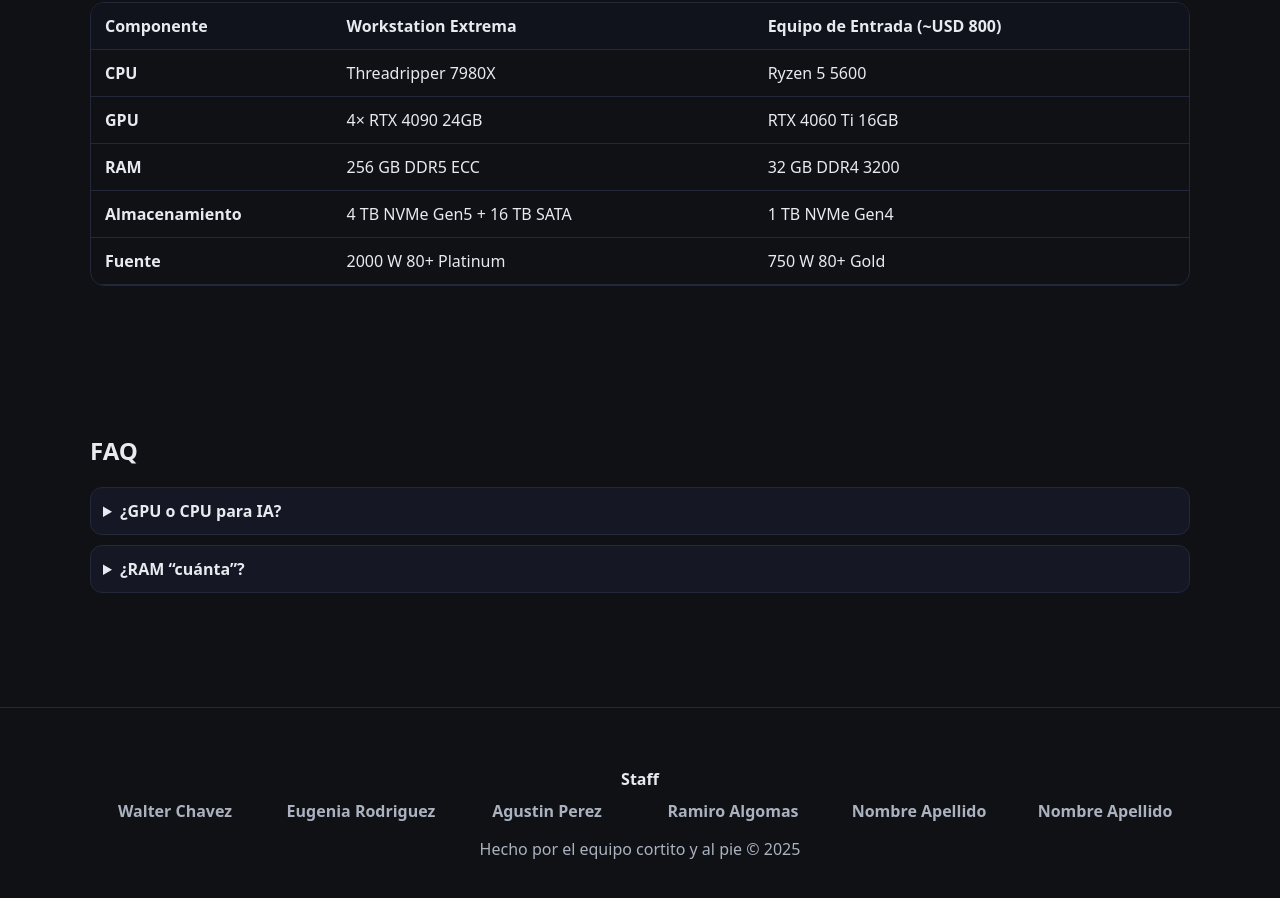
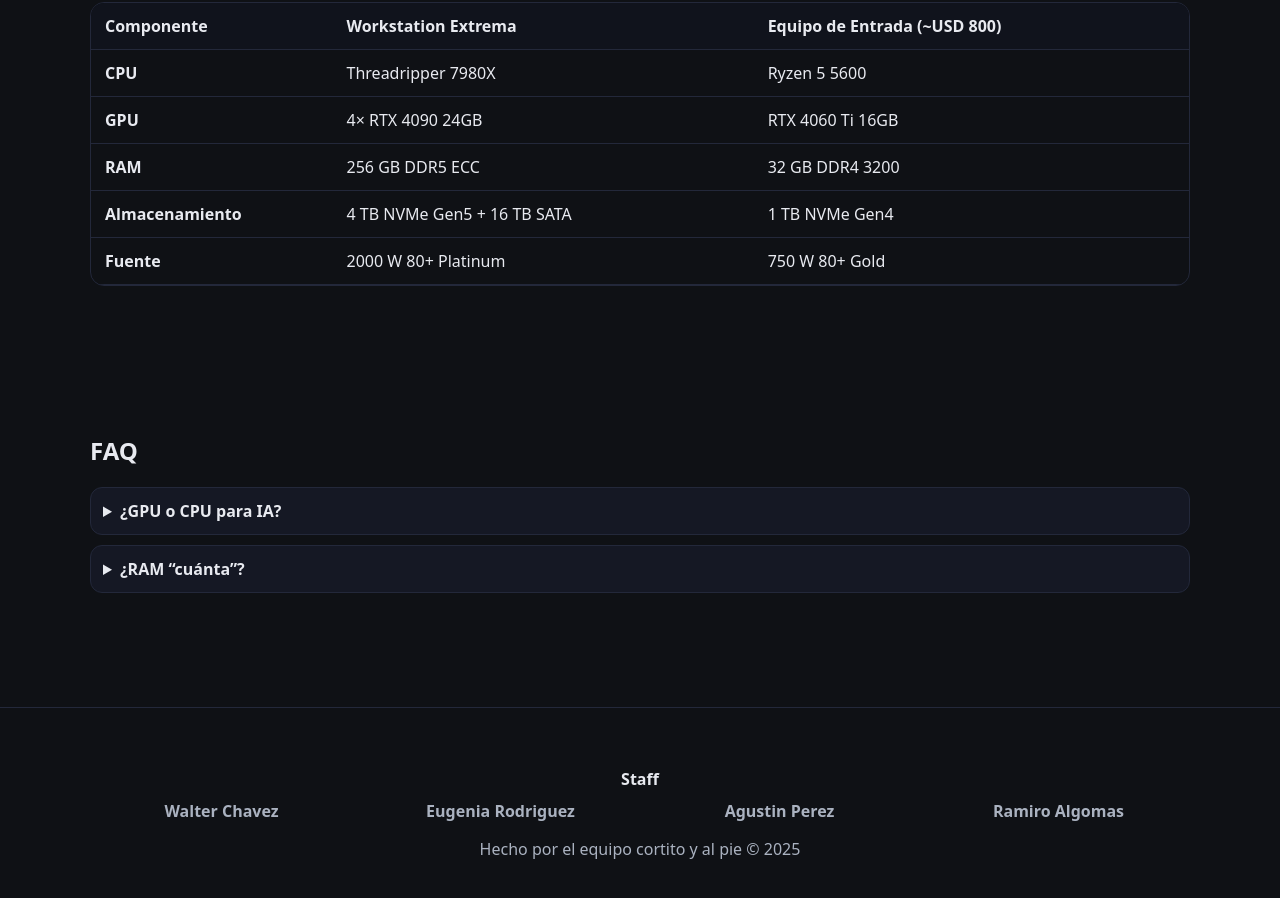
Before and after one commit to walevez/Portfolio, a plain HTML site: page index.html in a window 1280 px wide. Shown: the part 2750-3648 px from the top of the page. Drawn offline with Linux system fonts and the light colour scheme.

Commit message:
name to staf

```diff
--- a/index.html
+++ b/index.html
@@ -218,8 +218,6 @@
           <span role="listitem">Eugenia Rodriguez</span>
           <span role="listitem">Agustin Perez</span>
           <span role="listitem">Ramiro Algomas</span>
-          <span role="listitem">Nombre Apellido</span>
-          <span role="listitem">Nombre Apellido</span>
         </div>
       </section>
       <p>Hecho por el equipo cortito y al pie © 2025</p>
```
